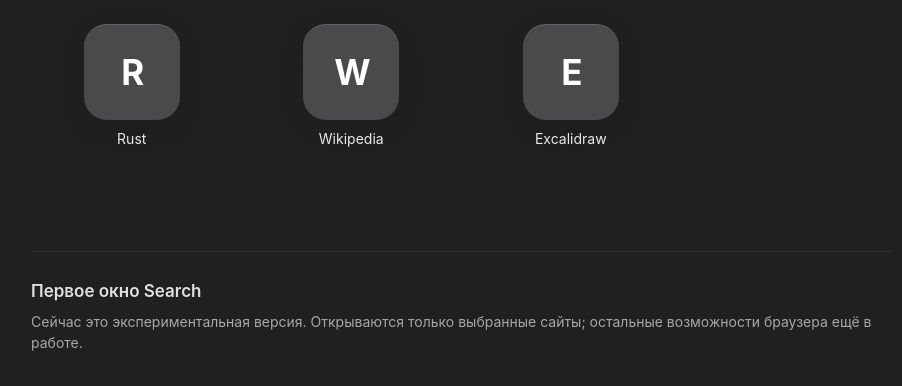
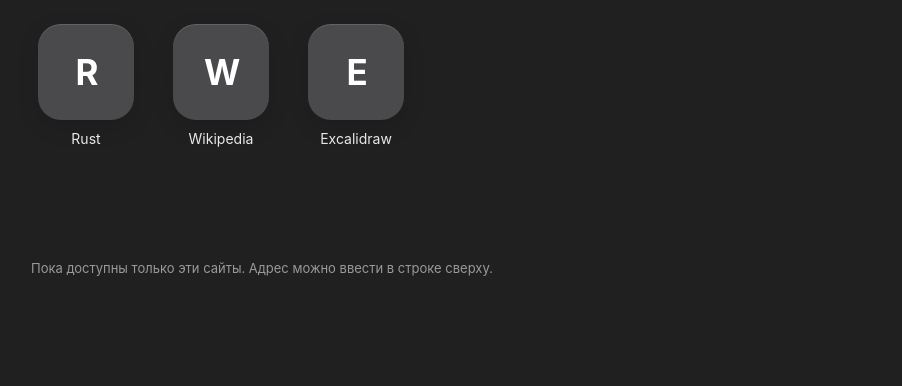
Before and after one commit to realkaniewest/search, a plain HTML site: page apps/search/src/start.html in a window 1280 px wide. Shown: the part 146-532 px from the top of the page, without its empty margins (179-1081 px from the left). Drawn offline with Linux system fonts and the light colour scheme.

Commit message:
Tighten quick access spacing after visual preview

```diff
--- a/apps/search/src/start.html
+++ b/apps/search/src/start.html
@@ -8,14 +8,13 @@
   body { margin: 0; min-height: 100vh; background: #202021; color: #f2f2f2; }
   main { width: min(860px, calc(100vw - 72px)); margin: clamp(74px, 13vh, 150px) auto 64px; }
   h1 { margin: 0 0 27px; font-size: clamp(25px, 3vw, 34px); line-height: 1.15; letter-spacing: -.035em; font-weight: 650; }
-  .sites { display: grid; grid-template-columns: repeat(4, minmax(0, 1fr)); gap: 24px 18px; }
+  .sites { display: grid; grid-template-columns: repeat(4, 110px); gap: 24px 25px; }
   .site { display: flex; align-items: center; flex-direction: column; gap: 10px; min-width: 0; color: #e9e9ea; font-size: 14px; text-decoration: none; }
   .icon { width: 96px; height: 96px; display: grid; place-items: center; border-radius: 23px; background: #4a4a4d; color: #fff; font-size: 35px; font-weight: 650; letter-spacing: -.06em; box-shadow: inset 0 1px #ffffff22, 0 7px 22px #00000020; }
   .site:hover .icon { background: #5b5b5f; }
   .site:focus-visible { outline: 2px solid #d0d0d2; outline-offset: 7px; border-radius: 9px; }
   .caption { max-width: 100%; overflow: hidden; white-space: nowrap; text-overflow: ellipsis; }
-  .note { margin-top: clamp(70px, 13vh, 150px); border-top: 1px solid #ffffff18; padding-top: 27px; color: #a7a7aa; font-size: 14px; line-height: 1.5; }
-  .note strong { display: block; color: #e0e0e1; font-size: 17px; margin-bottom: 6px; font-weight: 590; }
+  .note { margin-top: clamp(75px, 14vh, 150px); color: #99999c; font-size: 13px; line-height: 1.5; }
   @media (max-width: 640px) { main { width: calc(100vw - 40px); margin-top: 60px; } .sites { grid-template-columns: repeat(3, minmax(0, 1fr)); gap: 24px 8px; } .icon { width: 76px; height: 76px; border-radius: 19px; font-size: 28px; } }
 </style>
 <main>
@@ -25,6 +24,6 @@
     <a class="site" href="https://www.wikipedia.org/"><span class="icon" aria-hidden="true">W</span><span class="caption">Wikipedia</span></a>
     <a class="site" href="https://excalidraw.com/"><span class="icon" aria-hidden="true">E</span><span class="caption">Excalidraw</span></a>
   </div>
-  <div class="note"><strong>Первое окно Search</strong>Сейчас это экспериментальная версия. Открываются только выбранные сайты; остальные возможности браузера ещё в работе.</div>
+  <div class="note">Пока доступны только эти сайты. Адрес можно ввести в строке сверху.</div>
 </main>
 </html>
```
